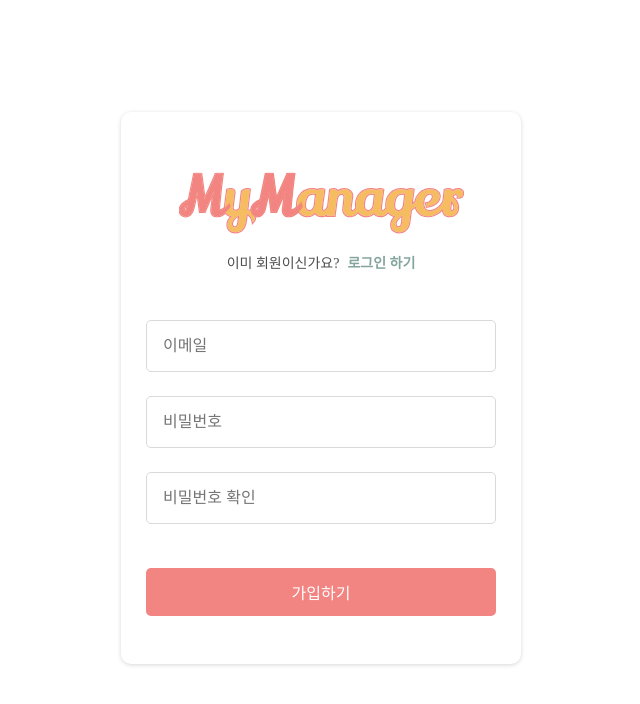
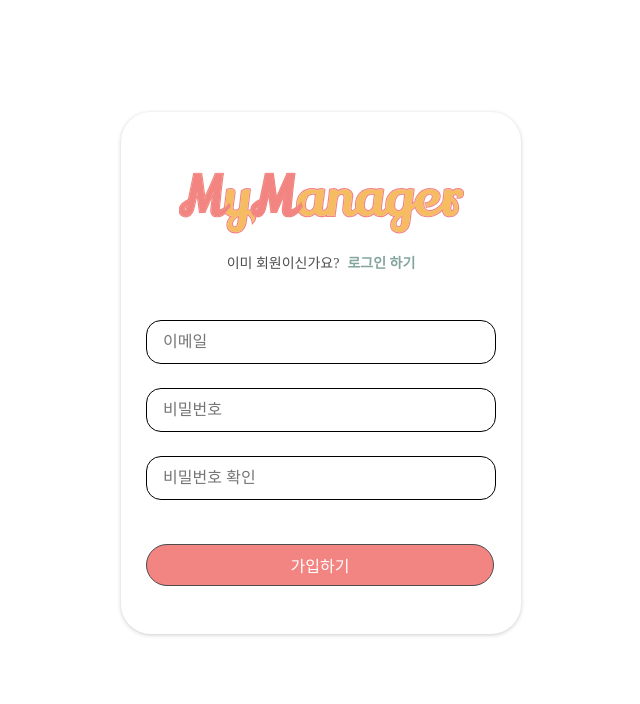
Before and after one commit to New-Ha/MyManager, a React (Vite) app: page /sign/up in a window 1280 px wide. Shown: the top 704 px of the page, without its empty margins (319-959 px from the left). Built offline with nearby package versions, Linux system fonts and the light colour scheme; no server answers.

Commit message:
💄 [Style]: Modify Sign UI
- homepage UI에 맞춰 border 추가

```diff
--- a/src/pages/SignUpPage.jsx
+++ b/src/pages/SignUpPage.jsx
@@ -9,8 +9,8 @@ export const SignContainer = styled.div`
     margin: 0 auto;
     margin-top: 7rem;
     padding: 3rem 2rem;
-    box-shadow: rgba(0, 0, 0, 0.16) 0px 1px 4px;
-    border-radius: 10px;
+    box-shadow: rgba(0, 0, 0, 0.2) 0px 1px 4px;
+    border-radius: 30px;
     display: flex;
     flex-direction: column;
     align-items: center;
@@ -42,21 +42,21 @@ export const FormContainer = styled.form`
 export const SignInput = styled.input`
     width: 350px;
     font-size: 1rem;
-    padding: 1rem;
+    padding: 0.75rem 1rem;
     background: none;
-    border: 1px solid ${props => props.theme.gray};
-    border-radius: 5px;
+    border: 1.5px solid ${props => props.theme.darkGray};
+    border-radius: 15px;
 `;
 
 export const SubmitButton = styled.button`
     margin-top: 1rem;
-    width: 350px;
+    width: 348px;
     font-size: 1rem;
     font-weight: 500;
-    padding: 0.75rem 1rem;
+    padding: 0.5rem 1rem;
     background-color: ${props => props.theme.red};
-    border: none;
-    border-radius: 5px;
+    border: 1.5px solid ${props => props.theme.black};
+    border-radius: 30px;
     color: white;
     cursor: pointer;
 `;
--- a/src/util/theme.js
+++ b/src/util/theme.js
@@ -6,9 +6,9 @@ const size = {
 
 const theme = {
     black: '#4D4D4D',
-		gray: '#D9D9D9',
+    gray: '#D9D9D9',
     yellow: '#F6BD60',
-		deepGreen: '#51625E',
+    deepGreen: '#51625E',
     green: '#84A59D',
     red: '#F28482',
     purple: '#CCB6DC',
```
